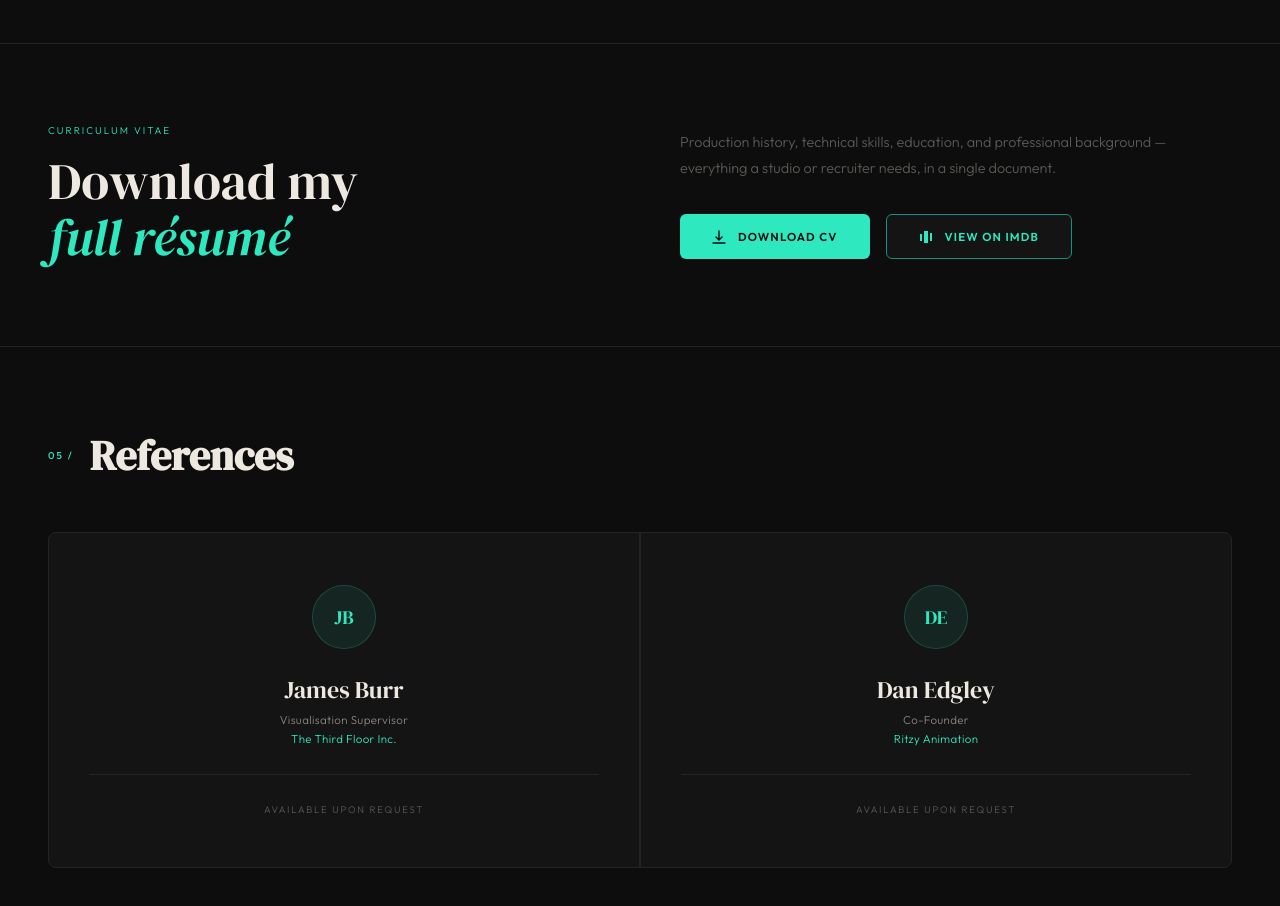
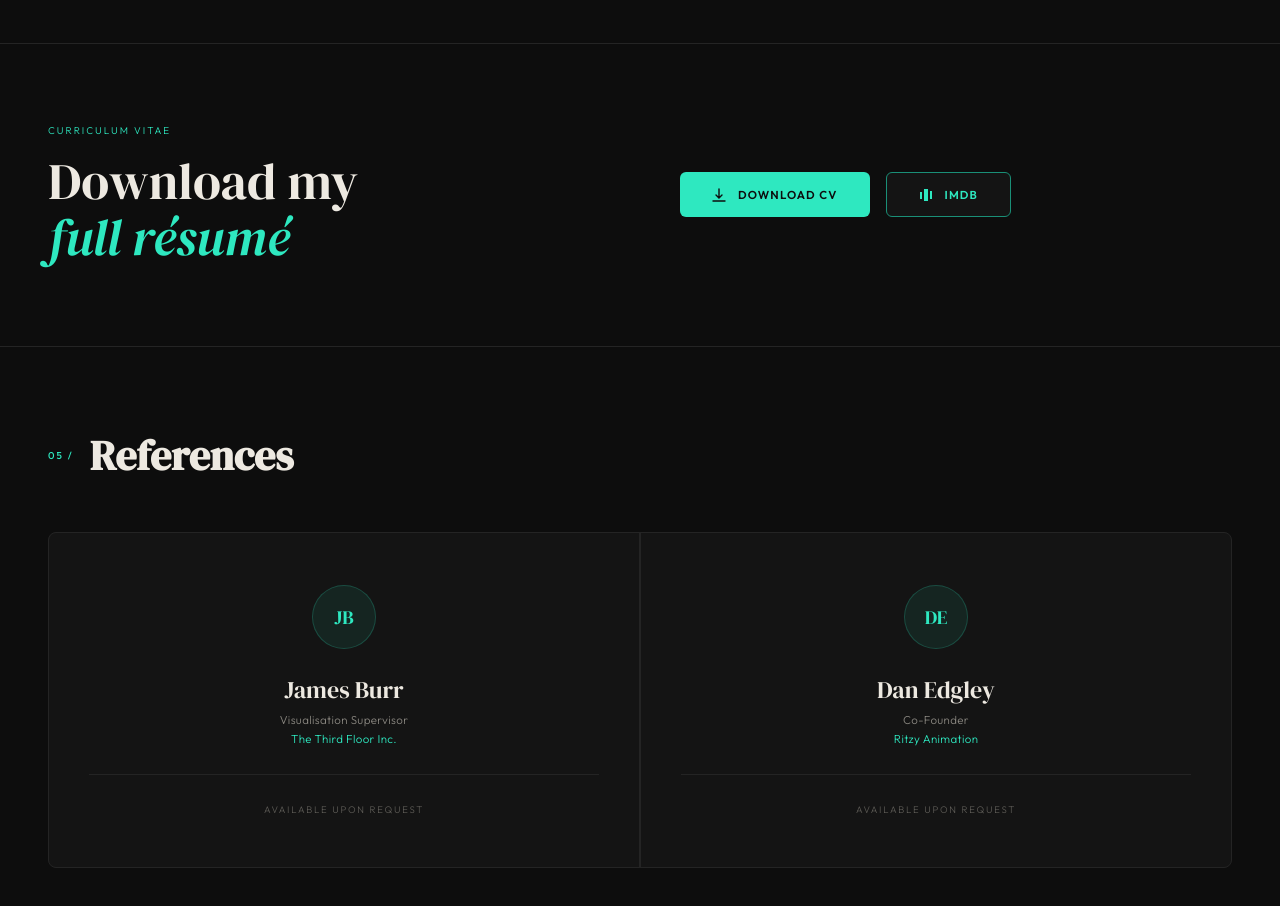
Before and after one commit to masonhns-a11y/mason-portfolio, a plain HTML site: page index.html in a window 1280 px wide. Shown: the part 4220-5126 px from the top of the page. Drawn offline with Linux system fonts and the light colour scheme.

Commit message:
Shorten IMDb button text, remove CV description

```diff
--- a/index.html
+++ b/index.html
@@ -505,8 +505,7 @@
     <div class="cv-title">Download my<br><em>full résumé</em></div>
   </div>
   <div class="cv-right">
-    <p>Production history, technical skills, education, and professional background — everything a studio or recruiter needs, in a single document.</p>
-    <div style="display:flex;gap:16px;flex-wrap:wrap">
+<div style="display:flex;gap:16px;flex-wrap:wrap">
     <a class="btn-teal" href="Mason_Haynes_CV.pdf" download="Mason_Haynes_CV.pdf" data-lbl="Download">
       <svg width="14" height="14" viewBox="0 0 14 14" fill="none">
         <path d="M7 1v8M4 7l3 3 3-3M1 13h12" stroke="currentColor" stroke-width="1.4" stroke-linecap="round"/>
@@ -517,7 +516,7 @@
       <svg width="14" height="14" viewBox="0 0 14 14" fill="none">
         <path d="M5 1h4v12H5zM1 4h2v7H1zM11 3h2v8h-2z" fill="currentColor"/>
       </svg>
-      View on IMDb
+      IMDb
     </a>
     </div>
   </div>
```
